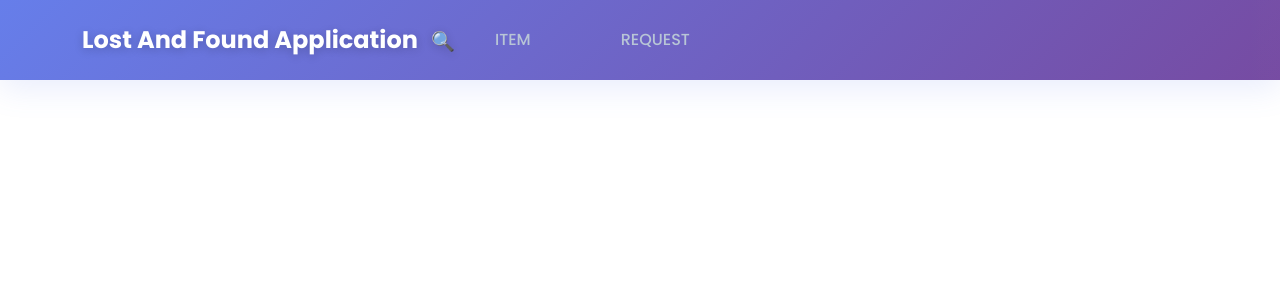
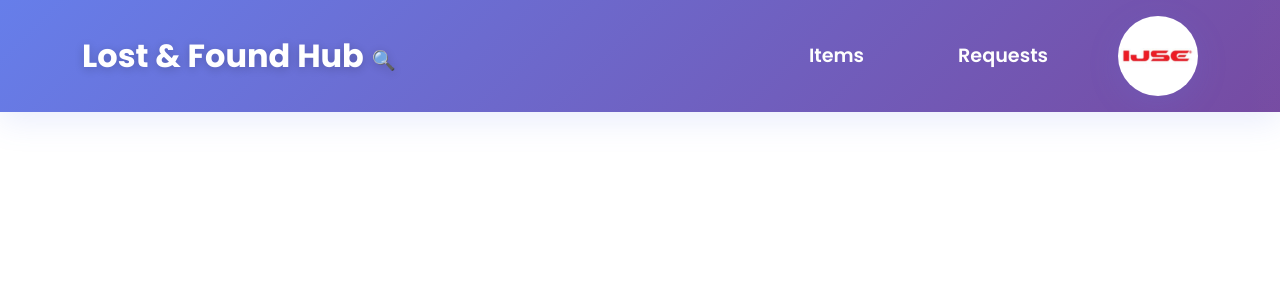
Before and after one commit to dassana002/Lost-And-Found-Application-For-An-Educational-Institute-FrontEnd, a React (Create React App) app: page / in a window 1280 px wide. Shown: the top 300 px of the page. Built offline with nearby package versions, Linux system fonts and the light colour scheme.

Commit message:
add a IJSE logo in the Nav Bar

```diff
--- a/src/components/NavBar.css
+++ b/src/components/NavBar.css
@@ -7,7 +7,7 @@
   --secondary-gradient: linear-gradient(135deg, #f093fb 0%, #f5576c 100%);
   --accent-color: #4facfe;
   --text-light: #ffffff;
-  --text-muted: #b8c5d6;
+  --text-muted: #fefefe;
   --shadow-soft: 0 8px 32px rgba(102, 126, 234, 0.15);
   --shadow-hover: 0 12px 48px rgba(102, 126, 234, 0.25);
   --border-radius: 12px;
@@ -18,12 +18,12 @@
 .navbar {
   background: var(--primary-gradient) !important;
   backdrop-filter: blur(20px);
-  border: none !important;
   box-shadow: var(--shadow-soft);
   padding: 1rem 0;
   position: relative;
   overflow: hidden;
   font-family: 'Poppins', sans-serif;
+  z-index: 1000;
 }
 
 /* Animated Background Effect */
@@ -40,8 +40,13 @@
 }
 
 @keyframes shimmer {
-  0% { left: -100%; }
-  100% { left: 100%; }
+  0% {
+    left: -100%;
+  }
+
+  100% {
+    left: 100%;
+  }
 }
 
 /* Container Styling */
@@ -53,7 +58,7 @@
 /* Brand Styling */
 .navbar-brand {
   font-weight: 700 !important;
-  font-size: 1.5rem !important;
+  font-size: 2rem !important;
   color: var(--text-light) !important;
   text-decoration: none !important;
   position: relative;
@@ -69,9 +74,22 @@
 }
 
 @keyframes bounce {
-  0%, 20%, 50%, 80%, 100% { transform: translateY(0); }
-  40% { transform: translateY(-5px); }
-  60% { transform: translateY(-3px); }
+
+  0%,
+  20%,
+  50%,
+  80%,
+  100% {
+    transform: translateY(0);
+  }
+
+  40% {
+    transform: translateY(-5px);
+  }
+
+  60% {
+    transform: translateY(-3px);
+  }
 }
 
 .navbar-brand:hover {
@@ -83,13 +101,14 @@
 /* Navigation Links Container */
 .navbar-nav {
   gap: 1rem;
+  align-items: center;
 }
 
 /* Individual Nav Links */
 .nav-link {
   color: var(--text-muted) !important;
-  font-weight: 500 !important;
-  font-size: 1rem !important;
+  font-weight: 600 !important;
+  font-size: 1.2rem !important;
   padding: 0.75rem 1.5rem !important;
   border-radius: var(--border-radius);
   position: relative;
@@ -129,15 +148,6 @@
   background: var(--secondary-gradient);
   box-shadow: 0 4px 15px rgba(245, 87, 108, 0.2);
 }
-/*
-Icon Additions for Each Link
-.nav-link[href="#users"]::after {
-  content: '👤';
-  margin-left: 6px;
-  opacity: 0;
-  transform: translateX(-10px);
-  transition: var(--transition);
-} */
 
 .nav-link[href="#items"]::after {
   content: '📦';
@@ -160,20 +170,42 @@ Icon Additions for Each Link
   transform: translateX(0);
 }
 
+/* Logo Styling */
+.logo-img {
+  transition: var(--transition);
+}
+
+.logo-img:hover {
+  transform: scale(1.1);
+  box-shadow: var(--shadow-hover);
+}
+
 /* Mobile Responsiveness */
 @media (max-width: 991.98px) {
   .navbar-brand {
-    font-size: 1.3rem !important;
+    font-size: 1.5rem !important;
   }
 
   .nav-link {
     padding: 0.5rem 1rem !important;
     margin: 0.25rem 0;
+    font-size: 1rem !important;
   }
 
   .navbar-nav {
     gap: 0.5rem;
     margin-top: 1rem;
+  }
+
+  .ijse-logo {
+    margin-top: 1rem;
+    margin-left: 0 !important;
+    text-align: center;
+  }
+
+  .logo-img {
+    width: 60px !important;
+    height: 60px !important;
   }
 }
 
@@ -183,11 +215,16 @@ Icon Additions for Each Link
   }
 
   .navbar-brand {
-    font-size: 1.1rem !important;
+    font-size: 1.2rem !important;
   }
 
   .nav-link {
     font-size: 0.9rem !important;
+  }
+
+  .logo-img {
+    width: 50px !important;
+    height: 50px !important;
   }
 }
 
@@ -210,7 +247,7 @@ Icon Additions for Each Link
   background: #357abd;
 }
 
-/* Additional Enhancement: Pulse Effect on Load */
+/* Pulse Effect on Load */
 .navbar {
   animation: fadeInDown 0.8s ease-out;
 }
@@ -220,6 +257,7 @@ Icon Additions for Each Link
     opacity: 0;
     transform: translateY(-30px);
   }
+
   100% {
     opacity: 1;
     transform: translateY(0);
--- a/src/components/NavBar.tsx
+++ b/src/components/NavBar.tsx
@@ -1,21 +1,36 @@
 import { Container, Nav, Navbar } from "react-bootstrap";
 import './NavBar.css';
+import ijselogo from '../images/images.jpeg';
 
 function NavBar() {
     return (
-        <div>
-            <>
-                <Navbar bg="dark" data-bs-theme="dark">
-                    <Container>
-                        <Navbar.Brand href="#home">Lost And Found Application </Navbar.Brand>
-                        <Nav className="me-auto">
-                            <Nav.Link href="#items">ITEM</Nav.Link>
-                            <Nav.Link href="#requests">REQUEST</Nav.Link>
-                        </Nav>
-                    </Container>
-                </Navbar>
-            </>
-        </div>
+        <Navbar className="navbar" expand="lg">
+            <Container>
+                <Navbar.Brand href="#home" className="navbar-brand">
+                    Lost & Found Hub
+                </Navbar.Brand>
+                <Navbar.Toggle aria-controls="basic-navbar-nav" />
+                <Navbar.Collapse id="basic-navbar-nav">
+                    <Nav className="navbar-nav ms-auto">
+                        <Nav.Link href="#items" className="nav-link">Items</Nav.Link>
+                        <Nav.Link href="#requests" className="nav-link">Requests</Nav.Link>
+                    </Nav>
+                    <div className="ijse-logo ms-3">
+                        <img
+                            src={ijselogo}
+                            alt="IJSE Logo"
+                            style={{
+                                width: '80px',
+                                height: '80px',
+                                objectFit: 'cover',
+                                boxShadow: 'var(--shadow-soft)'
+                            }}
+                            className="rounded-circle logo-img"
+                        />
+                    </div>
+                </Navbar.Collapse>
+            </Container>
+        </Navbar>
     );
 }
 
```
Also changed, not shown: src/images/images.jpeg (added), src/images/images.png (added).
